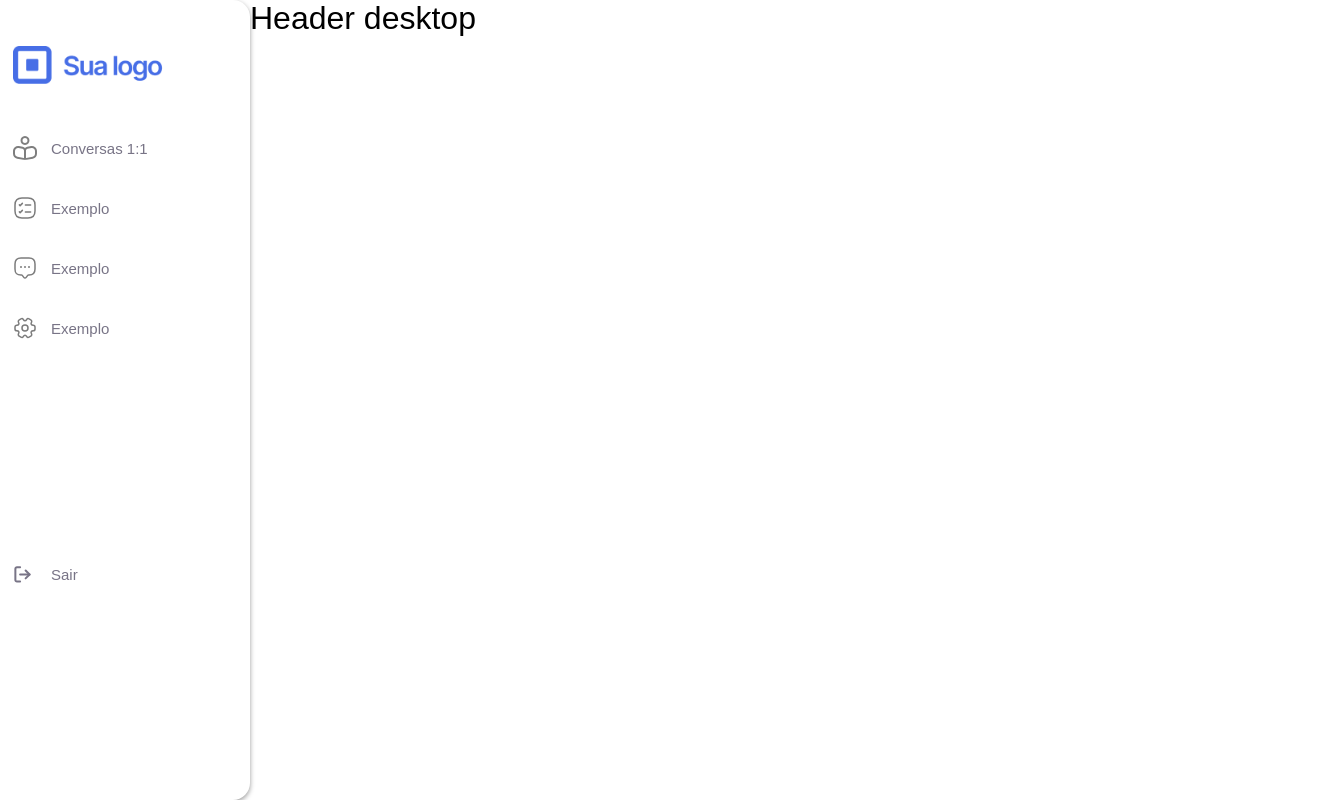
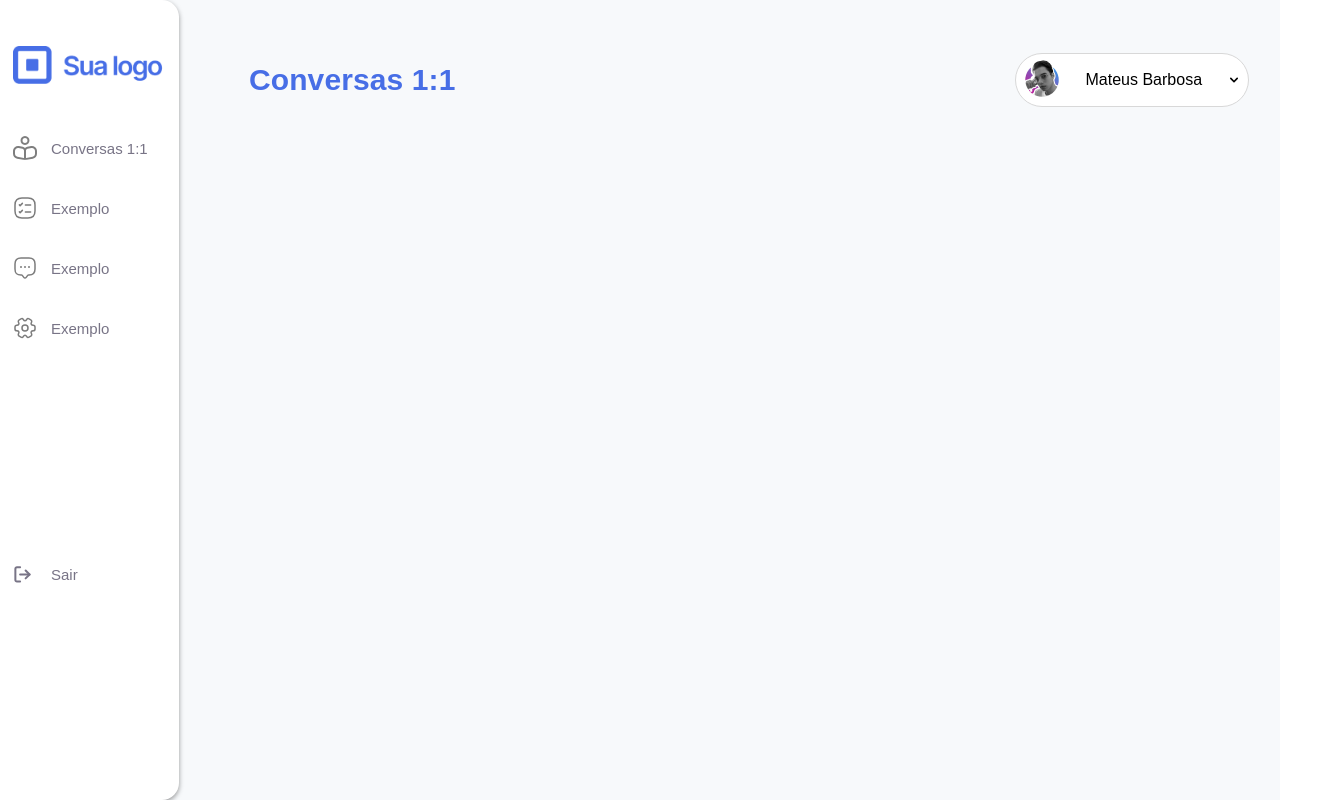
Before and after one commit to joaobuga35/web-fullstack, a React (Vite) app: page /dashboard in a window 1280 px wide. Shown: the whole page, 1319 px wide, since content can reach past the window. Built offline with nearby package versions, Linux system fonts and the light colour scheme.

Commit message:
feat: finishing header desktop

```diff
--- a/src/components/Header/HeaderDesktop/index.jsx
+++ b/src/components/Header/HeaderDesktop/index.jsx
@@ -1,9 +1,17 @@
-import { HeaderDeskStyle } from "./styles";
+import { DivProfileHeader, HeaderDeskStyle } from "./styles";
+import profile from "../../../images/png/profile.png";
+import { HiChevronDown } from "react-icons/hi";
 
 const HeaderDesktop = () => {
   return (
     <HeaderDeskStyle>
-      <h1>Header desktop</h1>
+      <h1>Conversas 1:1</h1>
+
+      <DivProfileHeader>
+        <img src={profile} alt="perfil" />
+        <span>Mateus Barbosa</span>
+        <HiChevronDown />
+      </DivProfileHeader>
     </HeaderDeskStyle>
   );
 };
--- a/src/components/Header/HeaderDesktop/styles.js
+++ b/src/components/Header/HeaderDesktop/styles.js
@@ -1,7 +1,35 @@
 import { styled } from "styled-components";
 
 const HeaderDeskStyle = styled.header`
-  width: 100%;
+  min-width: 1000px;
+  max-width: 1000px;
+  display: flex;
+  align-items: center;
+  justify-content: space-between;
+  height: 160px;
+  margin-bottom: 30px;
+
+  h1 {
+    color: #476ee6;
+    font-size: 30px;
+    font-style: normal;
+    font-weight: 600;
+    line-height: 24.286px; /* 80.954% */
+    letter-spacing: 0.101px;
+  }
 `;
 
-export { HeaderDeskStyle };
+const DivProfileHeader = styled.div`
+  padding: 6px;
+  width: 234.432px;
+  height: 54.228px;
+  display: flex;
+  align-items: center;
+  justify-content: space-between;
+  border-radius: 60px;
+  border: 1px solid #d8d8d8;
+  background: #fff;
+  cursor: pointer;
+`;
+
+export { HeaderDeskStyle, DivProfileHeader };
--- a/src/styles/Container/styles.js
+++ b/src/styles/Container/styles.js
@@ -1,12 +1,15 @@
 import { styled } from "styled-components";
 
 const ContainerContentDesktop = styled.div`
+  background-color: #f7f9fb;
   display: flex;
 `;
 
 const MainContentDesktop = styled.main`
   flex: 1;
   display: flex;
+  padding-right: 70px;
+  padding-left: 70px;
 `;
 
 export { ContainerContentDesktop, MainContentDesktop };
```
